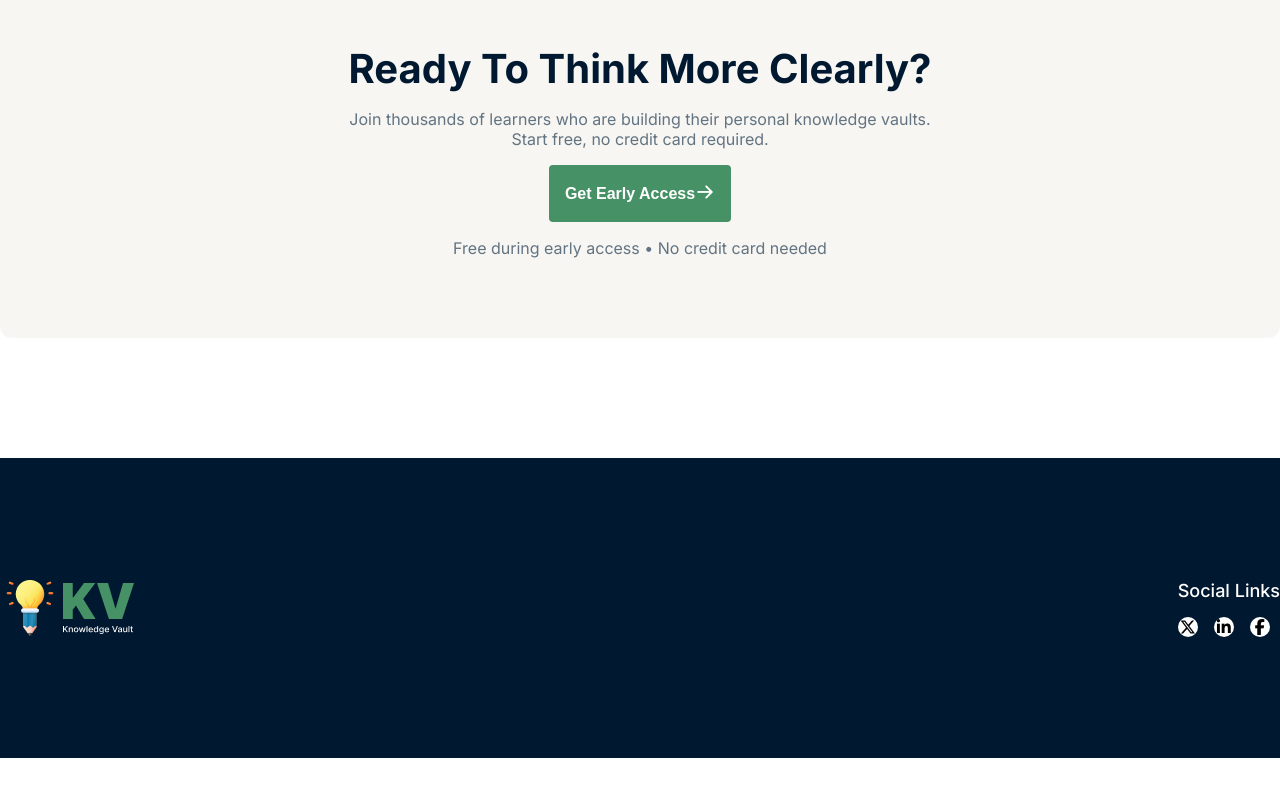
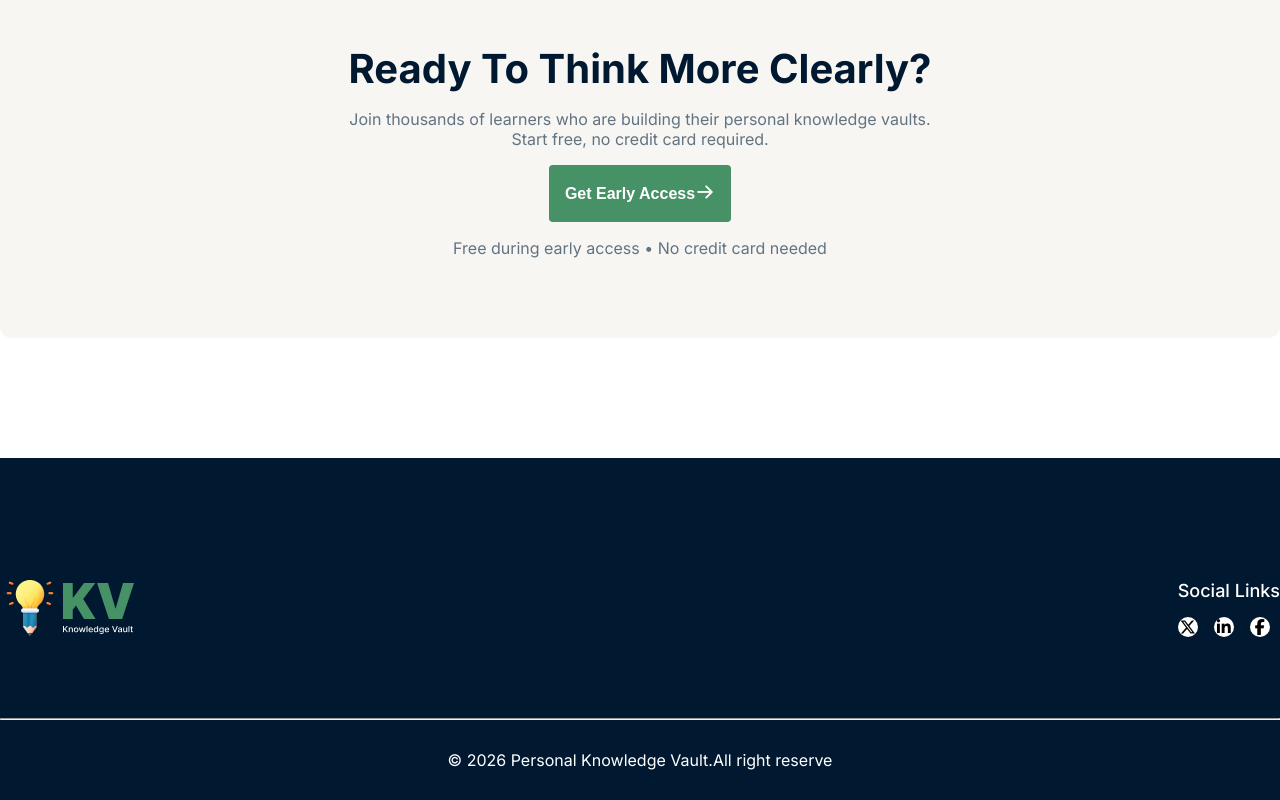
Before and after one commit to sabbirRashed/A01-Knowledge-Vault, a plain HTML site: page index.html in a window 1280 px wide. Shown: the part 2153-2953 px from the top of the page. Before the commit the page ends 2911 px from the top, so only its background shows below. Drawn offline with Linux system fonts and the light colour scheme.

Commit message:
added copyright text and style

```diff
--- a/Style.css/style.css
+++ b/Style.css/style.css
@@ -316,8 +316,9 @@
 /* footer section style */
 footer{
     width: 100%;
-    padding: 120px 0px;
+    padding: 120px 0px 30px;
     background-color: #001931;
+    text-align: center;
 }
 
 .footer-container{
@@ -326,6 +327,7 @@ footer{
     align-items: center;
     max-width: 1360px;
     margin: 0 auto;
+
 }
 
 .footer-logo{
@@ -358,3 +360,14 @@ footer{
     justify-content: center;
     align-items: center;
 }
+
+.copyright-box{
+    max-width: 1360px;
+    margin: 0 auto;
+    margin-top: 80px;
+}
+
+.copyright-text{
+    color: white;
+    margin-top: 30px;
+}
--- a/index.html
+++ b/index.html
@@ -163,6 +163,10 @@
                 </div>
             </div>
         </div>
+        <div class="copyright-box">
+            <hr>
+            <p class="copyright-text">&copy; 2026 Personal Knowledge Vault.All right reserve</p>
+        </div>
     </footer>
 </body>
 
```
